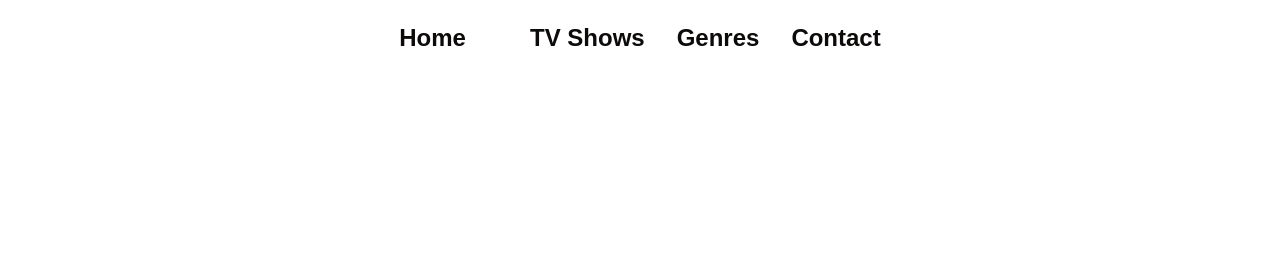
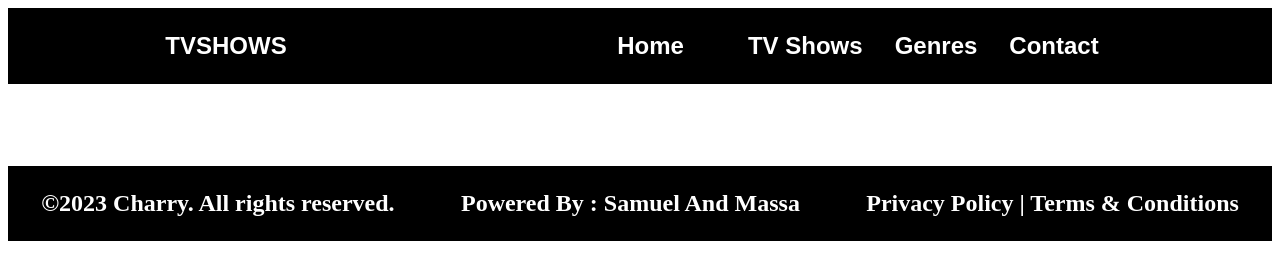
Before and after one commit to sam2if/Javascript_capstone_project, a website built with webpack: page src/index.html in a window 1280 px wide. Built offline with nearby package versions, Linux system fonts and the light colour scheme; no server answers.

Commit message:
Finished

```diff
--- a/src/index.html
+++ b/src/index.html
@@ -6,19 +6,23 @@
     <link rel='stylesheet' href='https://cdnjs.cloudflare.com/ajax/libs/font-awesome/4.7.0/css/font-awesome.min.css'>
 
 
-    <title>Wbpack Exercise</title>
+    <title>TV SHOWS</title>
 </head>
 <body>
   <main>
     <header>
         <nav>
           <ul>
-            <li><a href="#">Home</a></li>
-
-            <li><a class="allmovies" href="#"></a></li>
-            <li><a href="#">TV Shows</a></li>
-            <li><a href="#">Genres</a></li>
-            <li><a href="#">Contact</a></li>
+            <div class="sh">
+              <p>TVSHOWS</p>
+            </div>
+            <div>
+              <li><a href="#">Home</a></li>
+              <li><a class="allmovies" href="#"></a></li>
+              <li><a href="#">TV Shows</a></li>
+              <li><a href="#">Genres</a></li>
+              <li><a href="#">Contact</a></li>
+            </div>
           </ul>
         </nav>
     </header>
@@ -33,6 +37,13 @@
 
 
   </main>
+  <footer>
+    <div class="footer">
+      <p>©2023 Charry. All rights reserved.</p>
+      <P>Powered By : Samuel And Massa</P>
+      <p>Privacy Policy | Terms & Conditions</p>
+    </div>
+  </footer>
 
 
 
--- a/src/index.js
+++ b/src/index.js
@@ -57,11 +57,10 @@ const GetShows = async () => {
       Movie.innerHTML = `
    <img src="${shows.image.medium}">
    <div class="ItemLike">
-     <div class="showName">${shows.name}  ${i}</div>
+     <div class="showName"><p>${shows.name}  ${i}</p></div>
      <div class="likeDiv">
-       <button class="reacttoit${i}"> <i class='fa fa-heart-o green-color'></i></button>
+       <i id="reacttoit${i}"class='fa fa-heart-o green-color'></i>
        <div class="dis${i}">
-         3 Likes
        </div>
      </div>
 
@@ -92,7 +91,6 @@ const GetShows = async () => {
       let arrBntcloss = Array.from(Bntcloss);
       arrBntcloss.forEach((element) => {
         element.addEventListener('click', () => {
-          window.location.reload();
           element.parentElement.parentElement.parentElement.querySelector('.FramePopup').style.display = 'none';
           element.style.display = 'none';
           Bntcloss = document.querySelectorAll('.fa-timesBtn');
@@ -114,8 +112,9 @@ for (let i = 0; i <= 15; i += 1) {
     const data = await res.json();
     const dis = document.querySelector(`.dis${i}`);
     dis.innerHTML = `<p>likes ${data[i].likes} </p>`;
-    const lik = document.querySelector(`.reacttoit${i}`);
+    const lik = document.querySelector(`#reacttoit${i}`);
     lik.addEventListener('click', () => {
+      lik.style.color = 'black'
       data[i].likes += 1;
       allLikes(i + 1);
       dis.innerHTML = `<p>likes ${data[i].likes} </p>`;
--- a/src/style.css
+++ b/src/style.css
@@ -1,3 +1,4 @@
+
 header {
   display: flex;
   font-size: x-large;
@@ -7,8 +8,24 @@ header {
   justify-content: center;
 }
 
+p {
+  font-size: 1rem;
+  font-weight: bold;
+}
+
 nav {
-  height: 50px;
+  width: 100%;
+  background: black;
+
+}
+
+.sh {
+
+}
+
+.sh p {
+  color: #fff;
+  font-size: 1em;
 }
 
 img {
@@ -17,6 +34,9 @@ img {
 }
 
 ul {
+  display: flex;
+  justify-content: space-around;
+  align-items: center;
   list-style-type: none;
   margin: 0;
   padding: 0;
@@ -27,8 +47,8 @@ li {
 }
 
 li a {
+  color: #fff;
   display: block;
-  color: rgb(13, 10, 10);
   text-align: center;
   padding: 16px;
   text-decoration: none;
@@ -88,6 +108,17 @@ li a:hover {
   left: 0;
   right: 0;
   font-family: 'poppins', sans-serif;
+}
+
+.footer {
+  display: flex;
+  justify-content: space-around;
+  background-color: black;
+}
+
+.footer p {
+  color: #fff;
+  font-size: 1.5rem;
 }
 
 .FramePopup {
```
Also changed, not shown: dist/index.html, dist/main.js.
